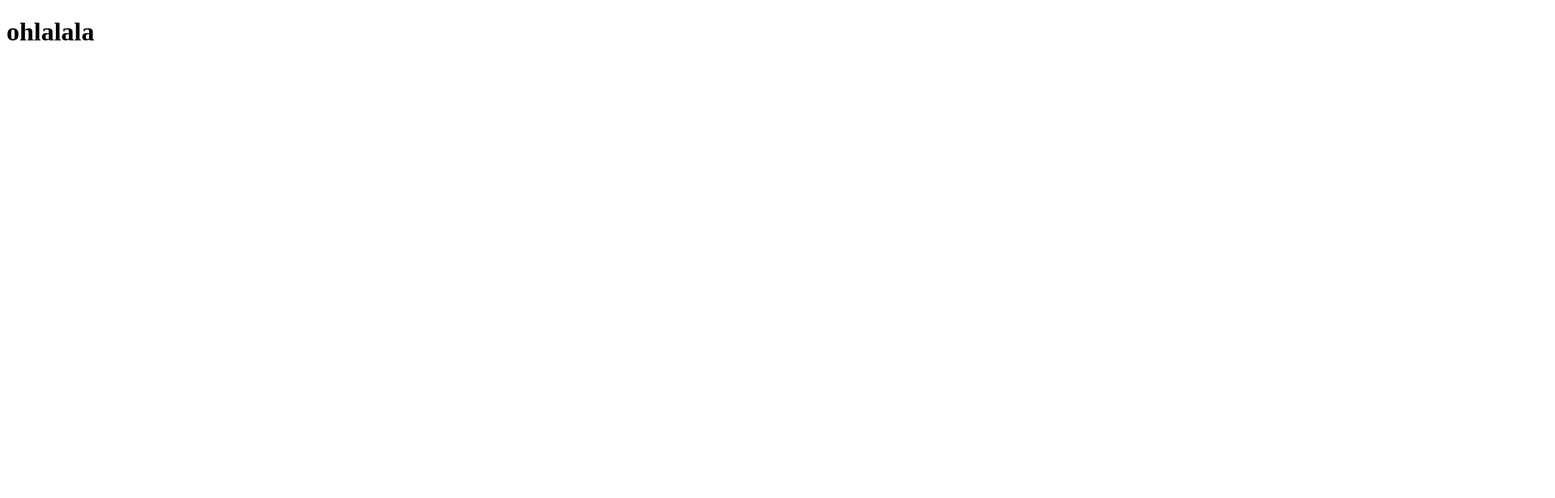
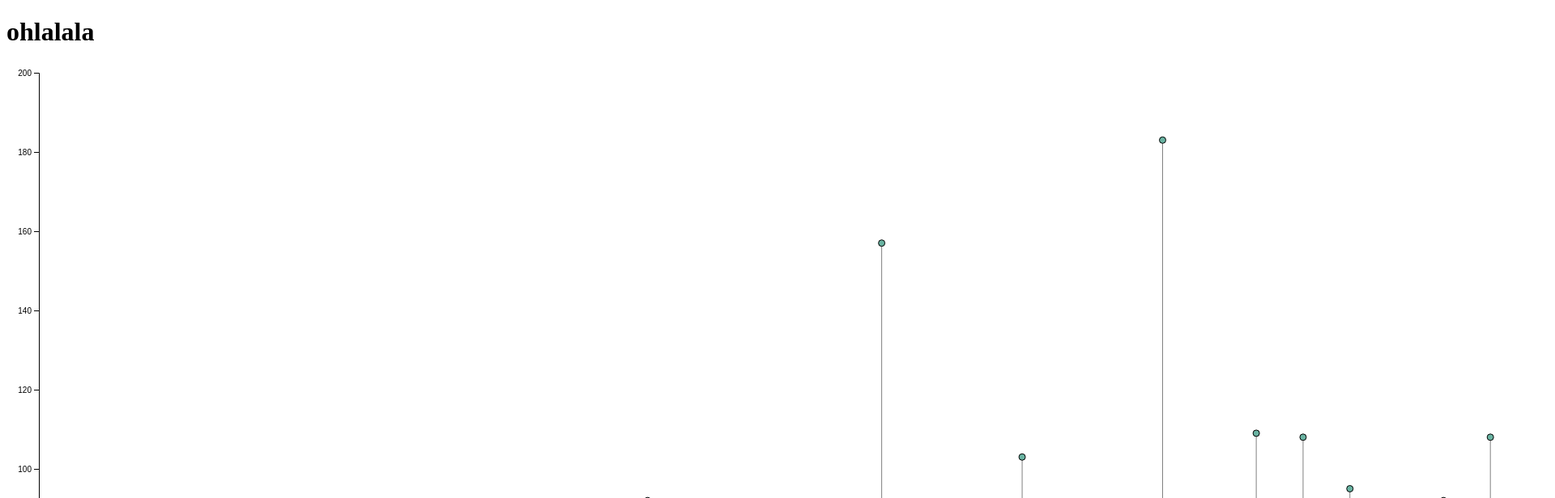
Before and after one commit to kornieP/goldMedal, a plain HTML site: page index.html in a window 1280 px wide. Shown: the top 616 px of the page at 81% size, 1920 px wide, since content can reach past the window. Drawn offline with nearby package versions, Linux system fonts and the light colour scheme.

Commit message:
test again

```diff
--- a/index.html
+++ b/index.html
@@ -9,5 +9,66 @@
 </head>
 <body>
     <h1>ohlalala</h1>
+    <script src="https://d3js.org/d3.v6.js"></script>
+    <div id="my_dataviz"></div>
 </body>
+<script>
+
+    // set the dimensions and margins of the graph
+    const margin = {top: 10, right: 30, bottom: 90, left: 40},
+        width = 1920 - margin.left - margin.right,
+        height = 1080 - margin.top - margin.bottom;
+
+    // append the svg object to the body of the page
+    const svg = d3.select("#my_dataviz")
+      .append("svg")
+        .attr("width", width + margin.left + margin.right)
+        .attr("height", height + margin.top + margin.bottom)
+      .append("g")
+        .attr("transform", `translate(${margin.left},${margin.top})`);
+
+    // Parse the Data
+    d3.csv("https://raw.githubusercontent.com/kornieP/goldMedal/main/goldMedal.csv").then( function(data) {
+
+    // X axis
+    const x = d3.scaleBand()
+      .range([ 0, width ])
+      .domain(data.map(function(d) { return d.Year; }))
+      .padding(1);
+    svg.append("g")
+      .attr("transform", `translate(0, ${height})`)
+      .call(d3.axisBottom(x))
+      .selectAll("text")
+        .attr("transform", "translate(-10,0)rotate(-45)")
+        .style("text-anchor", "end");
+
+    // Add Y axis
+    const y = d3.scaleLinear()
+      .domain([0, 200])
+      .range([ height, 0]);
+    svg.append("g")
+      .call(d3.axisLeft(y));
+
+    // Lines
+    svg.selectAll("myline")
+      .data(data)
+      .enter()
+      .append("line")
+        .attr("x1", function(d) { return x(d.Year); })
+        .attr("x2", function(d) { return x(d.Year); })
+        .attr("y1", function(d) { return y(d.Value); })
+        .attr("y2", y(0))
+        .attr("stroke", "grey")
+
+    // Circles
+    svg.selectAll("mycircle")
+      .data(data)
+      .join("circle")
+        .attr("cx", function(d) { return x(d.Year); })
+        .attr("cy", function(d) { return y(d.Value); })
+        .attr("r", "4")
+        .style("fill", "#69b3a2")
+        .attr("stroke", "black")
+    })
+    </script>
 </html>
```
